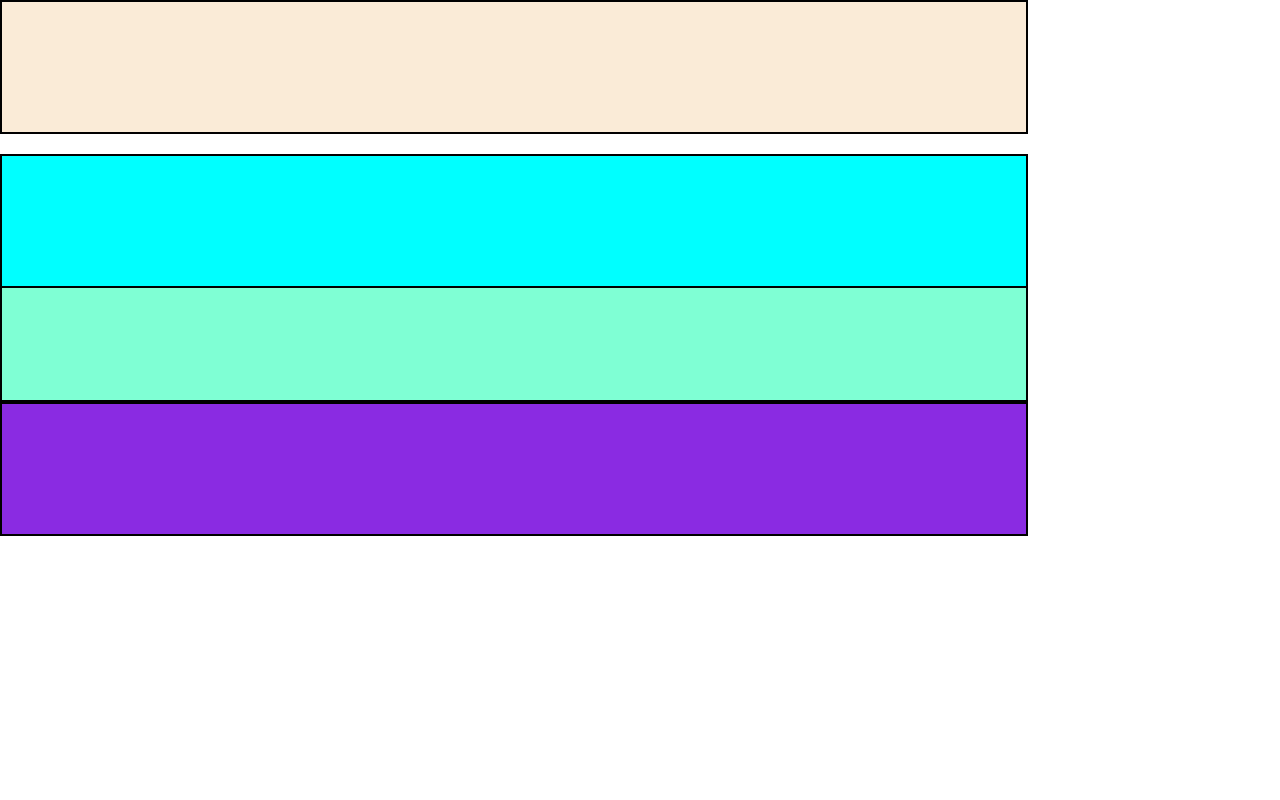
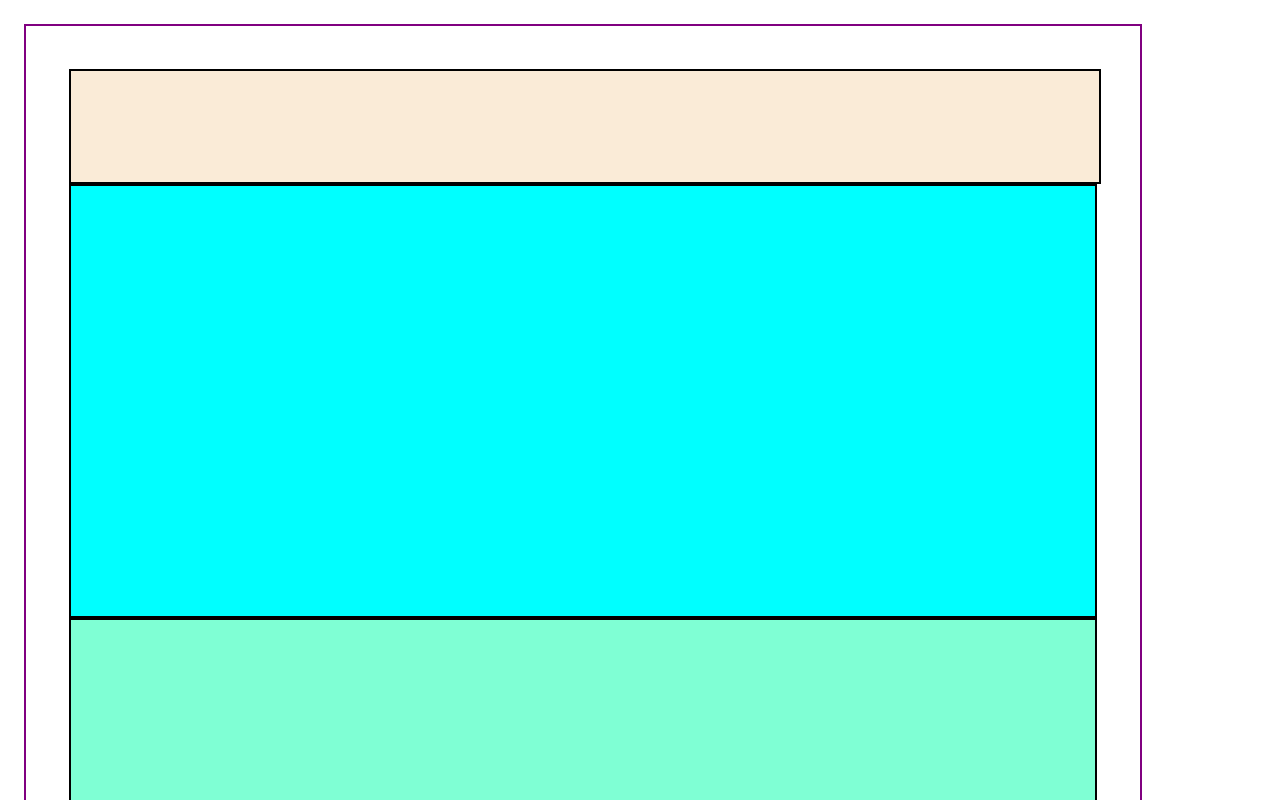
Before and after one commit to omunadkat004/web_dev2, a plain HTML site: page video_28/index.html in a window 1280 px wide. Shown: the top 800 px of the page. Drawn offline with Linux system fonts and the light colour scheme.

Commit message:
adding video_28 final

```diff
--- a/video_28/index.html
+++ b/video_28/index.html
@@ -10,39 +10,66 @@
             margin: 0;
             padding: 0;
         }
+        .box {
+            border: 2px solid rgb(0, 0, 0);
+            height: 430px;
+            width: 80vw;
+        }
 
         .box1 {
             background-color: antiquewhite;
+           /* position: absolute;
+            top: 1px;
+            left:10px ; */
+            position: sticky;
+            top: 0px ;
+            height: 111px;
+            width: 100%;
+            margin: 0;
+            padding: 0;
+
         }
 
         .box2 {
             background-color: aqua;
-            position: relative;
-            top: 20px;
+            /*position:relative;
+            top: -20px;
+            left: 34px; */
         }
 
-        .box3 {
+       .box3 {
             background-color: aquamarine;
+           /* position: fixed;
+            bottom: 0px;
+            left: 40vw;  */
         }
 
         .box4 {
             background-color: blueviolet;
+
+
         }
 
-        .box {
-            border: 2px solid rgb(0, 0, 0);
-            height: 130px;
-            width: 80vw;
+
+        .parent
+        {
+            margin: 24px;
+            padding: 43px;
+            border: 2px solid purple;
+            position: absolute;
         }
     </style>
 </head>
+<!-- exeption :
+    tranform , filter  OR pRECPECTIVE PROPERTY CAN ALSO MAKE AN ELEMENT APPREAR  AS POSITIONED  -->
 
 <body>
+    <div class="parent">
     <div class="box box1"></div>
     <div class="box box2"></div>
     <div class="box box3"></div>
     <div class="box box4"></div>
-
+</div>
 </body>
 
 </html>
```
